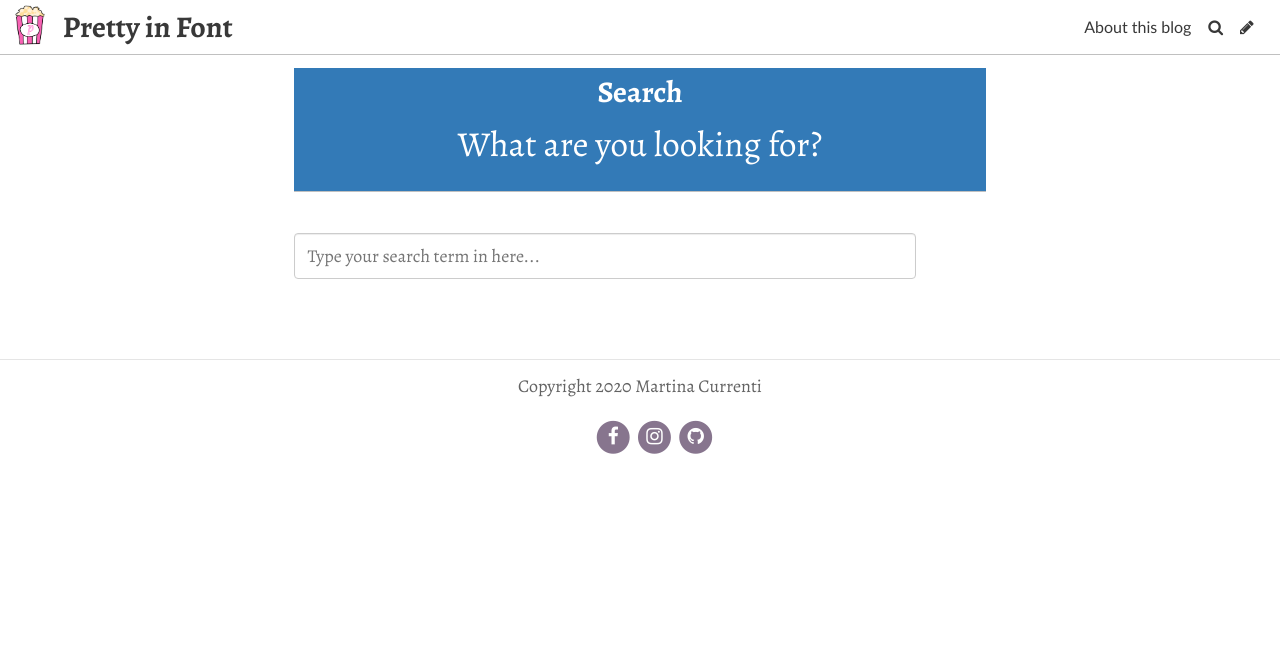
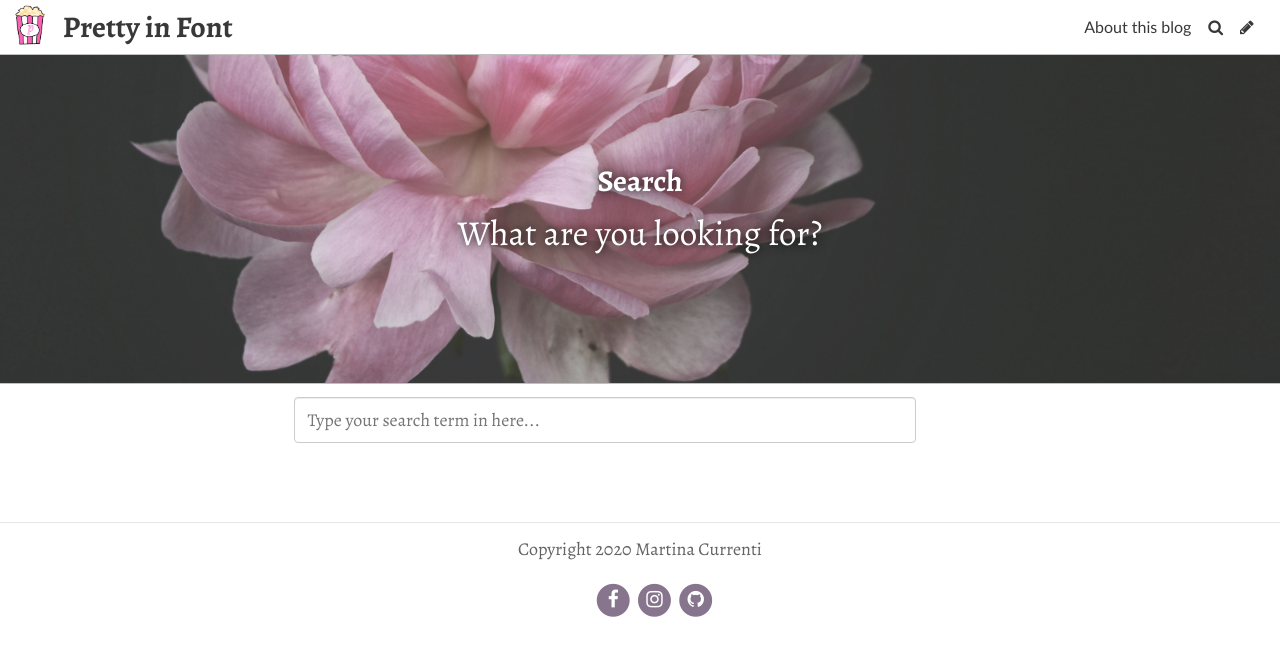
Before and after one commit to martinacurrenti/prettyinfont, a Jekyll site: the page built from pages/search.md, in a window 1280 px wide. Shown: the top 656 px of the page. Built offline with Jekyll 4.4.1, drawn with Linux system fonts in a browser that asks for light colours; some web fonts are replaced.

Commit message:
Update Page “search”

```diff
--- a/pages/search.md
+++ b/pages/search.md
@@ -1,6 +1,7 @@
 ---
 layout: search
 permalink: /search/
+header_feature_image: ../uploads/look.png
 feature-img: assets/img/pexels/search-map.jpeg
 title: Search
 subtitle: What are you looking for?
```
Also changed, not shown: uploads/look.png (added).
